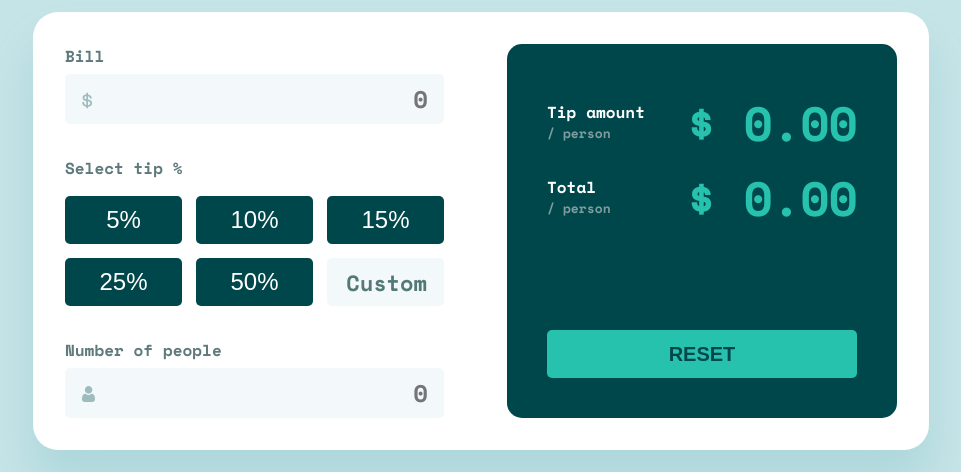
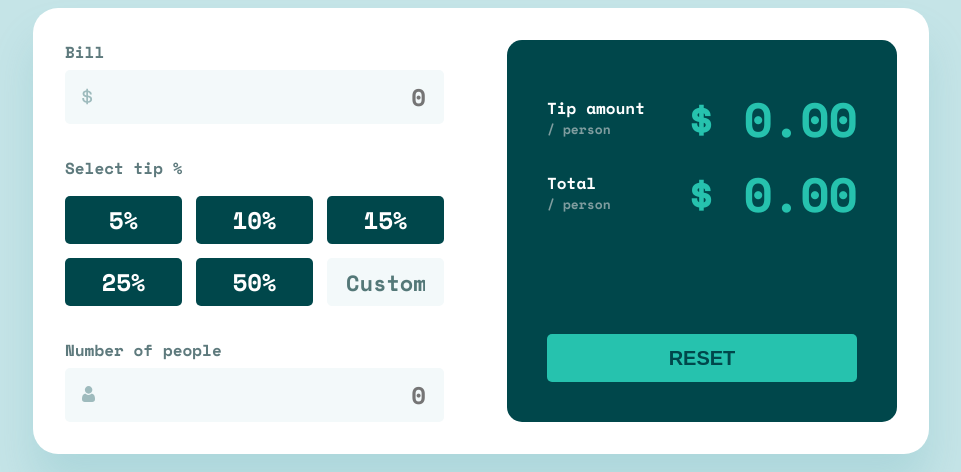
Before and after one commit to Kate-Kitkat19/Tip-app, a React (Create React App) app: page / in a window 1280 px wide. Shown: the part 251-723 px from the top of the page, without its empty margins (179-1140 px from the left). Built offline with nearby package versions, Linux system fonts and the light colour scheme.

Commit message:
active btns style, transition for inputs/btns

```diff
--- a/src/components/Form/Form.jsx
+++ b/src/components/Form/Form.jsx
@@ -13,23 +13,7 @@ import { DollarIcon } from './DollarIcon';
 import { forwardRef } from 'react';
 
 export const Form = forwardRef(function Form(props, ref) {
-  const tipOptions = [5, 10, 15, 25, 50];
-
   const { setBillValue, setPeopleValue, setCustomTip } = props;
-
-  const buttons = tipOptions.map(item => {
-    return (
-      <InputBtns
-        type="button"
-        key={item}
-        onClick={e => handleBtnClick(e)}
-        value={item}
-        active={false}
-      >
-        {item + '%'}
-      </InputBtns>
-    );
-  });
 
   function handlePeopleInputChange(value) {
     if (value === 0) {
@@ -39,21 +23,7 @@ export const Form = forwardRef(function Form(props, ref) {
   }
 
   function handleBtnClick(e) {
-    const currentBtn = e.target;
-
-    setCustomTip(currentBtn.value);
-    buttons.forEach(button => {
-      if (button.props.value === Number(currentBtn.value)) {
-        console.log('It`s this button!!!', currentBtn.value);
-        // button.style.backgroundColor = '#26C2AE';
-        // button.style.color = '#00474B';
-        console.log(button.type.componentStyle);
-      } else {
-        console.log('It`s different button :( ');
-        // button.style.color = '#fff';
-        // button.style.backgroundColor = '#00474B';
-      }
-    });
+    setCustomTip(e.target.value);
   }
 
   return (
@@ -74,7 +44,50 @@ export const Form = forwardRef(function Form(props, ref) {
         {' '}
         Select tip %
         <BtnsWrapper>
-          {buttons}
+          <InputBtns
+            type="button"
+            key={5}
+            onClick={e => handleBtnClick(e)}
+            value={5}
+          >
+            {5 + '%'}
+          </InputBtns>
+
+          <InputBtns
+            type="button"
+            key={10}
+            onClick={e => handleBtnClick(e)}
+            value={10}
+          >
+            {10 + '%'}
+          </InputBtns>
+
+          <InputBtns
+            type="button"
+            key={15}
+            onClick={e => handleBtnClick(e)}
+            value={15}
+          >
+            {15 + '%'}
+          </InputBtns>
+
+          <InputBtns
+            type="button"
+            key={25}
+            onClick={e => handleBtnClick(e)}
+            value={25}
+          >
+            {25 + '%'}
+          </InputBtns>
+
+          <InputBtns
+            type="button"
+            key={50}
+            onClick={e => handleBtnClick(e)}
+            value={50}
+          >
+            {50 + '%'}
+          </InputBtns>
           <InputCustom
             type="text"
             placeholder="Custom"
--- a/src/components/Form/Form.styled.js
+++ b/src/components/Form/Form.styled.js
@@ -34,9 +34,10 @@ export const InputStyled = styled(Input)`
   line-height: 1.5;
   color: #00474b;
   cursor: pointer;
-  border: transparent;
+  border: 2px solid transparent;
   text-align: right;
   padding-right: 16px;
+  transition: border 500ms ease-in-out;
   &:focus {
     outline: none;
     border: 2px solid #26c2ae;
@@ -51,12 +52,19 @@ export const InputBtns = styled.button`
   }
   height: 48px;
   background-color: #00474b;
-  color: white;
+  color: #fff;
+  font-family: inherit;
   font-size: 24px;
   line-height: 1.5;
   text-align: center;
   border-radius: 5px;
   border: transparent;
+  transition: background-color 500ms ease-in-out, color 500ms ease-in-out;
+  &:focus {
+    cursor: pointer;
+    background-color: #9fe8df;
+    color: #00474b;
+  }
 `;
 
 export const BtnsWrapper = styled.div`
@@ -91,8 +99,8 @@ export const InputCustom = styled.input`
   color: #00474b;
   cursor: pointer;
   outline: none;
-  border: transparent;
-
+  border: 2px solid transparent;
+  transition: border 500ms ease-in-out;
   &:focus {
     outline: none;
     border: 2px solid #26c2ae;
--- a/src/components/Output/Output.styled.js
+++ b/src/components/Output/Output.styled.js
@@ -33,6 +33,12 @@ export const Button = styled.button`
   color: #00474b;
   text-transform: uppercase;
   margin-top: auto;
+  transition: background-color 500ms ease-in-out, color 500ms ease-in-out;
+  &:focus,
+  &:hover {
+    background-color: #9fe8df;
+    color: #00474b;
+  }
 `;
 
 export const Line = styled.div`
```
